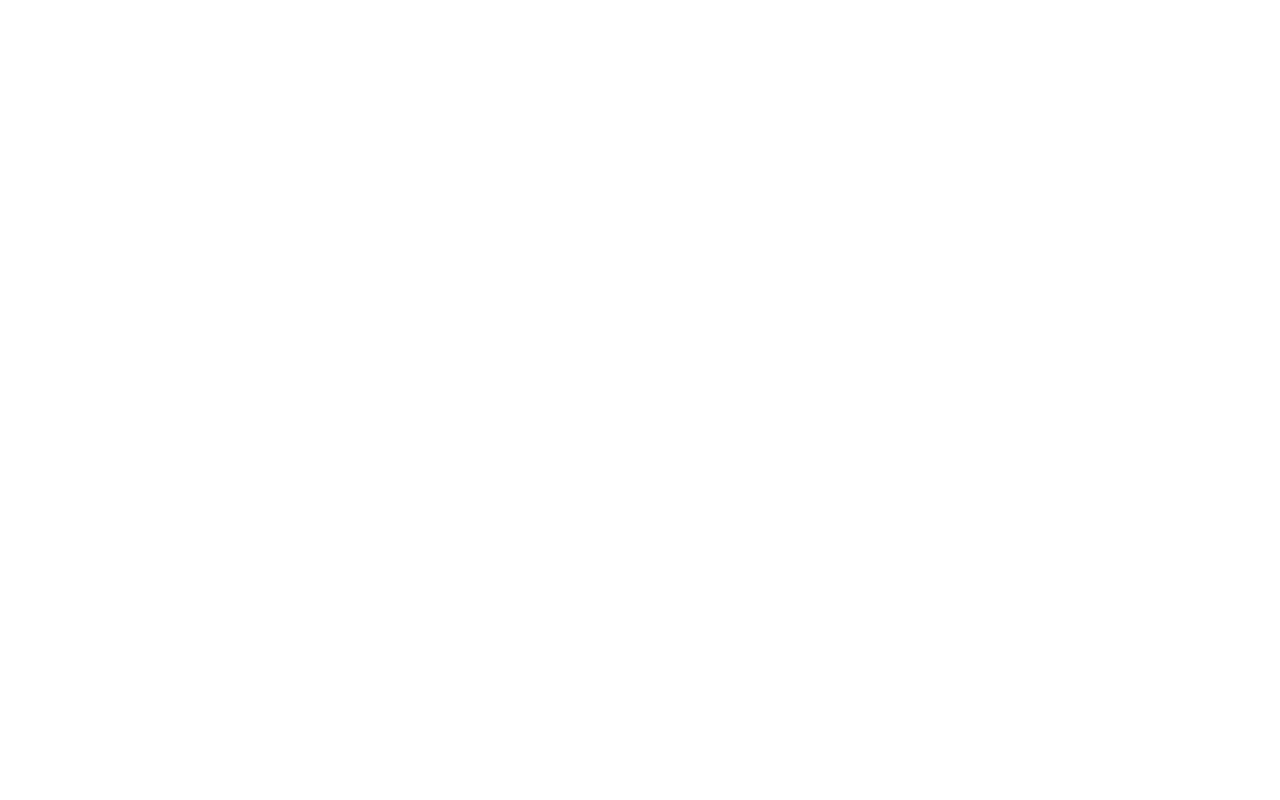
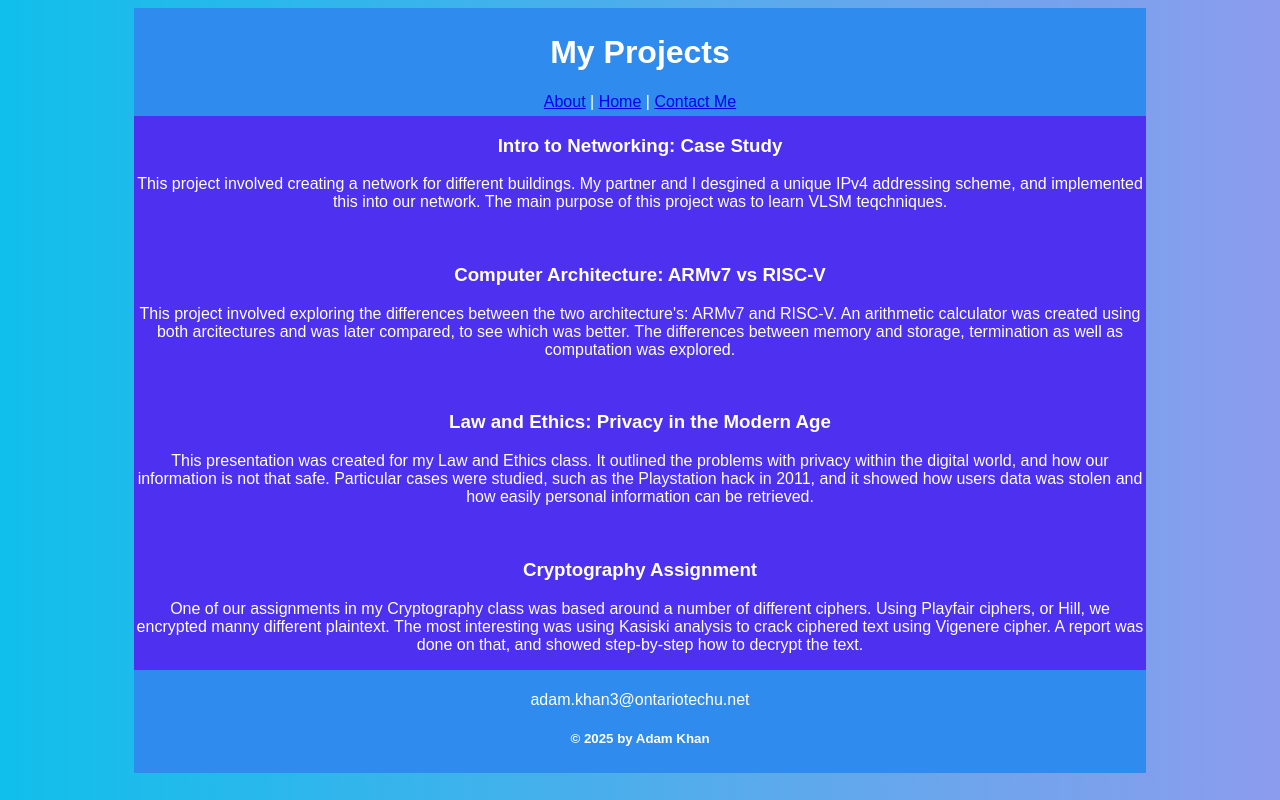
Before and after one commit to aykyzy/Assignment_1, a plain HTML site: page project.html in a window 1280 px wide. Drawn offline with Linux system fonts and the light colour scheme.

Commit message:
Added my project page, updates to style sheet for more responsive design

```diff
--- a/project.html
+++ b/project.html
@@ -0,0 +1,56 @@
+<!DOCTYPE html>
+<html>
+    <head>
+        <meta charset="UTF-8">
+        <link rel="stylesheet" type="text/css" href="style.css">
+        <title>Adam Khan's Portfolio - Projects</title>
+    </head>
+    <body>
+        <div id="wrapper">
+            <header>
+                <h1>My Projects</h1>
+                <nav>
+                    <a href="about.html">About</a> |
+                    <a href="home.html">Home</a> |
+                    <a href="contact.html">Contact Me</a>
+                </nav>
+            </header>
+            <article>
+                <section>
+                    <h3>Intro to Networking: Case Study</h3>
+                    <p>This project involved creating a network for different buildings.
+                        My partner and I desgined a unique IPv4 addressing scheme, and implemented this into our network.
+                        The main purpose of this project was to learn VLSM teqchniques.</p>
+                </section>
+                <br>
+                <section>
+                    <h3>Computer Architecture: ARMv7 vs RISC-V</h3>
+                    <p>This project involved exploring the differences between the two architecture's: ARMv7 and RISC-V.
+                        An arithmetic calculator was created using both arcitectures and was later compared, to see which was better.
+                        The differences between memory and storage, termination as well as computation was explored.
+                    </p>
+                </section>
+                <br>
+                <section>
+                    <h3>Law and Ethics: Privacy in the Modern Age</h3>
+                    <p>This presentation was created for my Law and Ethics class. It outlined the problems with privacy within the digital world,
+                        and how our information is not that safe. Particular cases were studied, such as the Playstation hack in 2011, and it showed
+                        how users data was stolen and how easily personal information can be retrieved.
+                    </p>
+                </section>
+                <br>
+                <section>
+                    <h3>Cryptography Assignment</h3>
+                    <p>One of our assignments in my Cryptography class was based around a number of different ciphers. Using Playfair ciphers, or Hill, we encrypted manny different plaintext.
+                        The most interesting was using Kasiski analysis to crack ciphered text using Vigenere cipher. A report was done on that, and showed step-by-step how to decrypt the text.
+                    </p>
+                </section>
+            </article>
+
+              <footer>
+                <p>adam.khan3@ontariotechu.net</p>
+                <h5>&copy; 2025 by Adam Khan</h5>
+            </footer>
+        </div>
+    </body>
+</html>
--- a/style.css
+++ b/style.css
@@ -9,25 +9,18 @@ body {
     background: linear-gradient(to right, #10BFEB 0%,#8C9CED 100%);
 }
 
-header{
+header, footer{
     text-align: center;
     background: #2F8BED;
     color: white;
-    padding-top: 5px;
-    padding-bottom: 5px;
-}
-
-footer{
-    text-align: center;
-    background: #2F8BED;
-    color: white;
-    padding-top: 5px;
-    padding-bottom: 5px;
+    padding: 5px;
+    box-sizing: border-box;
+    word-wrap: break-word;
+    overflow-wrap: break-word;
 }
 
 #wrapper {
     width: 80%;
-    height: 800px;
     margin-left: auto;
     margin-right: auto;
     background-color: #4D30F0;
@@ -35,6 +28,13 @@ footer{
     text-align: center;
 }
 
+img {
+    max-width: 100%;
+    height: auto;
+    display: block;
+    margin: 0 auto;
+}
+
 #form{
     padding: 5px;
     height: 700px;
```
